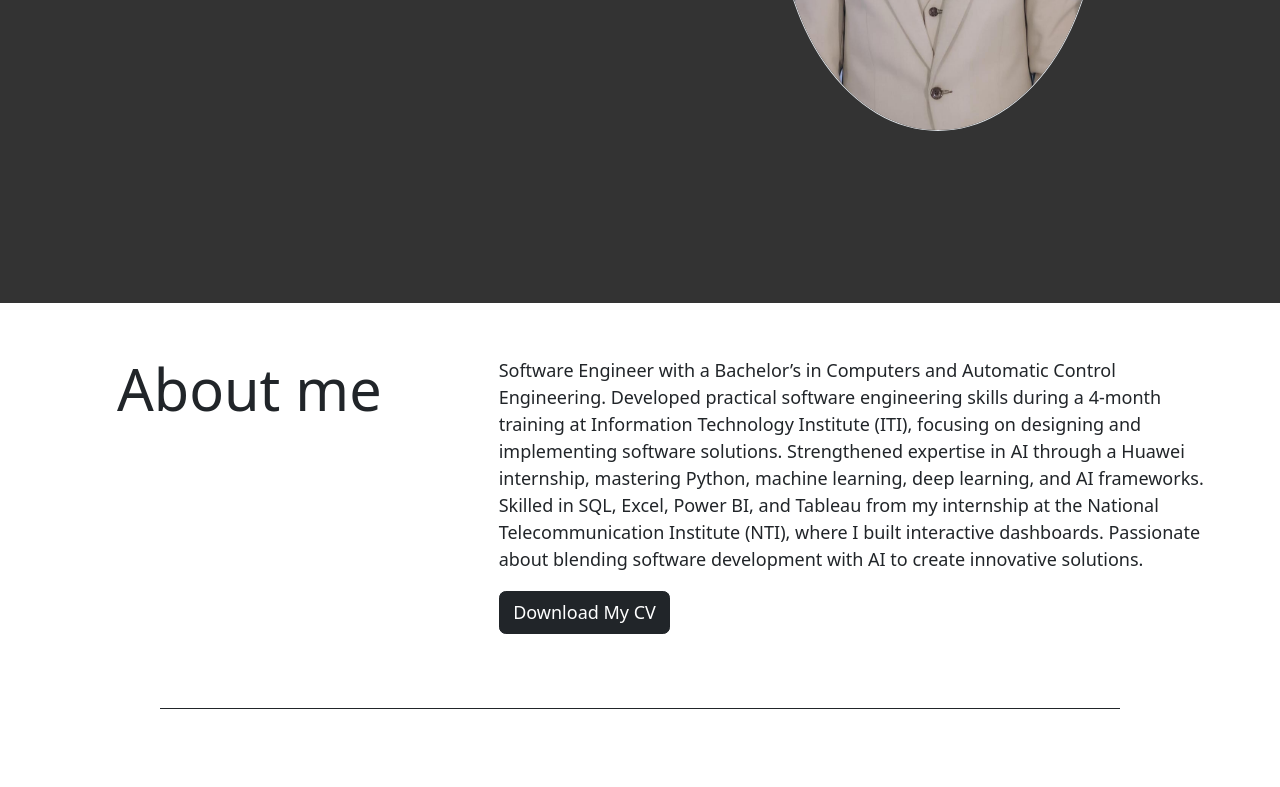
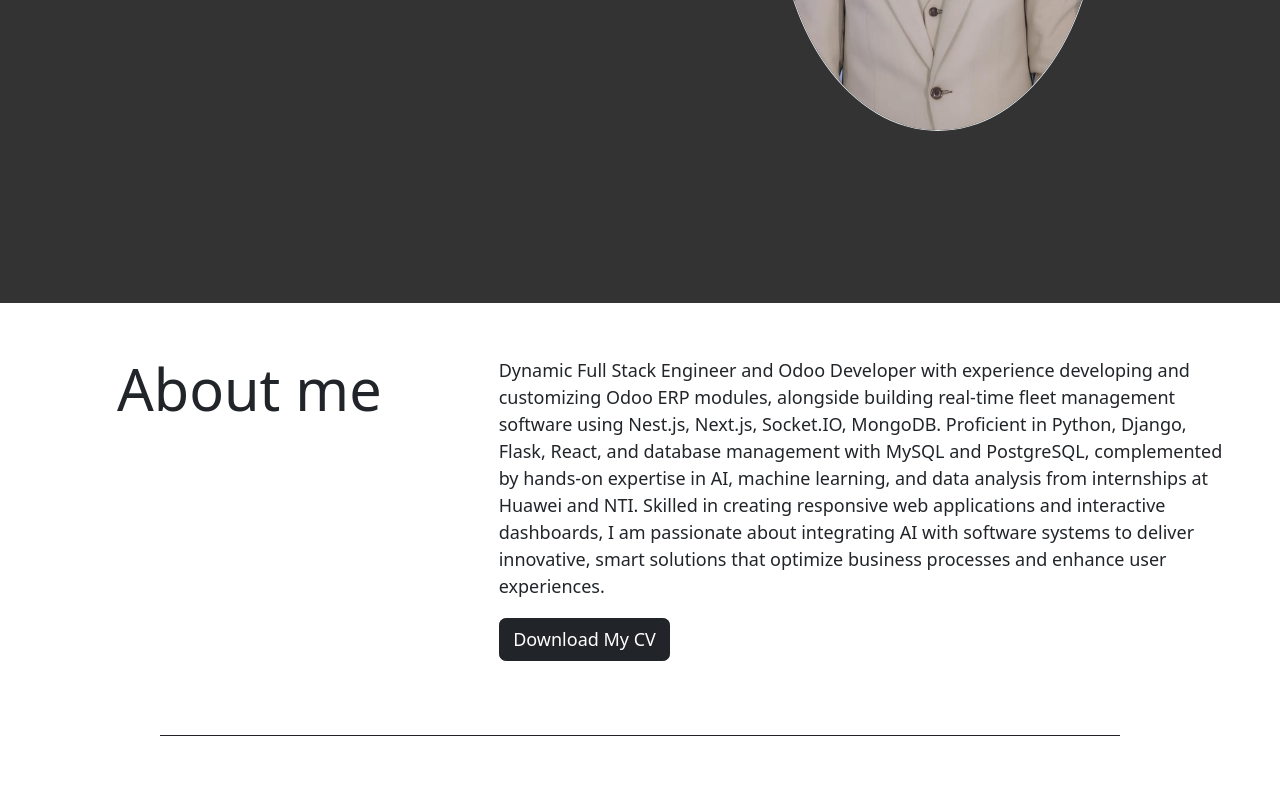
Before and after one commit to ibrahim-shahin23/Portfolio, a React (Vite) app: page / in a window 1280 px wide. Shown: the part 497-1284 px from the top of the page. Built offline with nearby package versions, Linux system fonts and the light colour scheme.

Commit message:
update projects list

```diff
--- a/src/components/About.jsx
+++ b/src/components/About.jsx
@@ -6,8 +6,12 @@ const About = () => {
       <h1 className='col-4 text-center' >About me</h1>
       <div>
       <p>
-      Software Engineer with a Bachelor’s in Computers and Automatic Control Engineering. Developed practical software engineering skills during a 4-month training at Information Technology Institute (ITI), focusing on designing and implementing software solutions. Strengthened expertise in AI through a Huawei internship, mastering Python, machine learning, deep learning, and AI frameworks. Skilled in SQL, Excel, Power BI, and Tableau from my internship at the National Telecommunication Institute (NTI), where I built interactive dashboards. Passionate about blending software development with AI to create innovative solutions.
-      </p>
+Dynamic Full Stack Engineer and Odoo Developer with experience developing and customizing Odoo ERP
+modules, alongside building real-time fleet management software using Nest.js, Next.js, Socket.IO, MongoDB.
+Proficient in Python, Django, Flask, React, and database management with MySQL and PostgreSQL, complemented
+by hands-on expertise in AI, machine learning, and data analysis from internships at Huawei and NTI. Skilled in
+creating responsive web applications and interactive dashboards, I am passionate about integrating AI with software
+systems to deliver innovative, smart solutions that optimize business processes and enhance user experiences.      </p>
       <a href='https://drive.google.com/file/d/19gMEIYDP2KW0FqIq84SkuRRTr7bzjf84/view?usp=sharing' target='_blank' className='btn btn-dark'>Download My CV</a>
       </div>
     </div>
```
Also changed, not shown: src/components/Contact.jsx (line endings or trailing spaces), src/components/Education.jsx (line endings or trailing spaces), src/components/Hero.jsx (line endings or trailing spaces), src/components/Projects.jsx (line endings or trailing spaces), src/components/Skills.jsx (line endings or trailing spaces), src/styles/Contact.css (line endings or trailing spaces), src/styles/Hero.css (line endings or trailing spaces), src/styles/Skills.css (line endings or trailing spaces).
